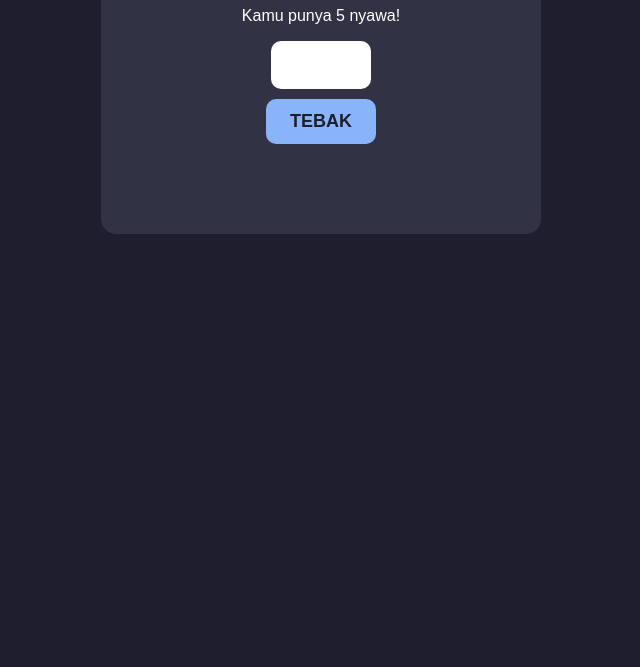
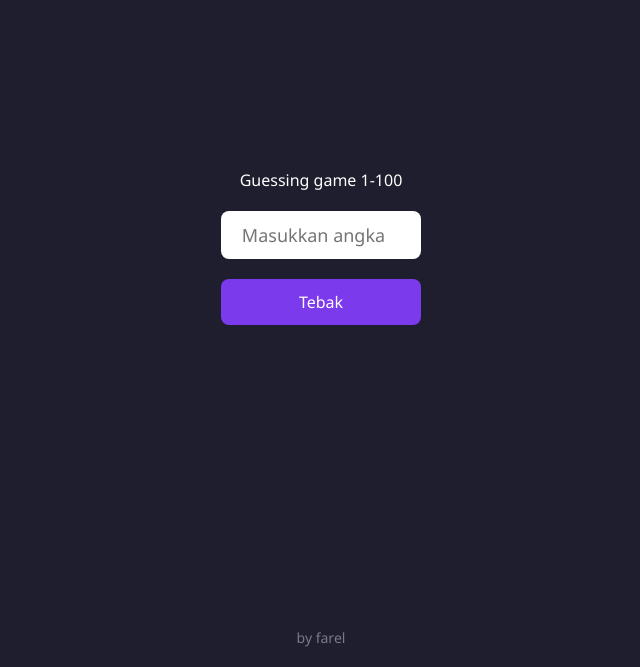
Before and after one commit to anandimuhammadfarel-gif/tebak-angka-game, a plain HTML site: page index.html in a window 1280 px wide. Shown: the part 133-800 px from the top of the page, without its empty margins (319-959 px from the left). Drawn offline with Linux system fonts and the light colour scheme.

Commit message:
Update index.html

```diff
--- a/index.html
+++ b/index.html
@@ -3,132 +3,118 @@
 <head>
   <meta charset="UTF-8">
   <meta name="viewport" content="width=device-width, initial-scale=1.0">
+  <title>Tebak Angka</title>
+
+  <!-- PWA Meta -->
+  <link rel="manifest" href="manifest.json">
   <meta name="theme-color" content="#1e1e2e">
-<title>Tebak Angka</title>
-<link rel="manifest" href="manifest.json">
+  <meta name="apple-mobile-web-app-capable" content="yes">
+
   <style>
+    * {
+      margin: 0;
+      padding: 0;
+      box-sizing: border-box;
+      font-family: 'Segoe UI', sans-serif;
+    }
+
     body {
-        font-family: Arial, sans-serif;
       background: #1e1e2e;
+      color: #fff;
+    }
+
+    .container {
+      display: flex;
+      flex-direction: column;
+      min-height: 100vh;
+      padding: 20px;
+      text-align: center;
+    }
+
+    h1 {
+      margin-top: 20px;
+      font-size: 28px;
+    }
+
+    .game {
+      flex: 1;
+      display: flex;
+      flex-direction: column;
+      justify-content: center;
+      gap: 20px;
+    }
+
+    input {
+      padding: 12px;
+      font-size: 18px;
+      border-radius: 8px;
+      border: none;
+      text-align: center;
+      width: 200px;
+      margin: 0 auto;
+    }
+
+    button {
+      padding: 12px 24px;
+      font-size: 16px;
+      border-radius: 8px;
+      border: none;
+      background: #7c3aed;
       color: white;
+      cursor: pointer;
+      width: 200px;
+      margin: 0 auto;
+    }
+
+    button:hover {
+      background: #6d28d9;
+    }
+
+    #result {
+      font-size: 20px;
+      min-height: 30px;
+    }
+
+    .credit {
+      font-size: 14px;
+      color: #a0a0b0;
       text-align: center;
-        padding: 20px;
-        margin: 0;
-    }
-    .container {
-        max-width: 400px;
-        margin: auto;
-        background: #313244;
-        padding: 20px;
-        border-radius: 15px;
-        margin-top: 20px;
-    }
-    h1 { color: #89b4fa; }
-    input {
-        font-size: 24px;
-        width: 80px;
-        text-align: center;
-        padding: 10px;
-        border-radius: 10px;
-        border: none;
-    }
-    button {
-        font-size: 18px;
-        padding: 12px 24px;
-        margin: 10px;
-        border: none;
-        border-radius: 10px;
-        background: #89b4fa;
-        color: #1e1e2e;
-        font-weight: bold;
-    }
-    button:active { background: #74c7ec; }
-    #pesan { font-size: 20px; margin: 15px 0; min-height: 30px; }
-    #btnInstall {
-        background: #a6e3a1;
-        display: none;
+      margin-top: 30px;
+      opacity: 0.7;
     }
   </style>
 </head>
 <body>
   <div class="container">
-    <h1>TEBAK ANGKA 1-10</h1>
-    <p id="info">Kamu punya 5 nyawa!</p>
-    <input type="number" id="tebakan" min="1" max="10">
-    <br>
-    <button onclick="tebak()">TEBAK</button>
-    <button id="btnInstall" onclick="installApp()">INSTALL APP</button>
-    <div id="pesan"></div>
-    <button onclick="resetGame()" style="display:none" id="btnReset">MAIN LAGI</button>
+    <h1>Tebak Angka</h1>
+
+    <div class="game">
+      <p>Guessing game 1-100</p>
+      <input type="number" id="guess" placeholder="Masukkan angka">
+      <button onclick="checkGuess()">Tebak</button>
+      <p id="result"></p>
+    </div>
+
+    <p class="credit">by farel</p>
   </div>
 
   <script>
-let deferredPrompt;
-let angkaRahasia = Math.floor(Math.random() * 10) + 1;
-let nyawa = 5;
-let percobaan = 0;
+    let target = Math.floor(Math.random() * 100) + 1;
 
-// Deteksi kalau bisa diinstall
-window.addEventListener('beforeinstallprompt', (e) => {
-    e.preventDefault();
-    deferredPrompt = e;
-    document.getElementById('btnInstall').style.display = 'inline-block';
-});
+    function checkGuess() {
+      let guess = document.getElementById('guess').value;
+      let result = document.getElementById('result');
 
-function installApp() {
-    if (deferredPrompt) {
-        deferredPrompt.prompt();
-        deferredPrompt.userChoice.then(() => {
-            deferredPrompt = null;
-            document.getElementById('btnInstall').style.display = 'none';
-        });
+      if (guess == target) {
+        result.textContent = "Benar! 🎉";
+      } else if (guess < target) {
+        result.textContent = "Terlalu kecil!";
+      } else {
+        result.textContent = "Terlalu besar!";
       }
     }
 
-function tebak() {
-    let tebakan = parseInt(document.getElementById('tebakan').value);
-    if (!tebakan || tebakan < 1 || tebakan > 10) {
-        document.getElementById('pesan').innerText = "Masukin angka 1-10 dong!";
-        return;
-    }
-
-    percobaan++;
-    if (tebakan === angkaRahasia) {
-        document.getElementById('pesan').innerText = `YESS bener! Menang dalam ${percobaan} kali 🔥`;
-        endGame();
-    } else if (tebakan < angkaRahasia) {
-        document.getElementById('pesan').innerText = "Kekecilan bro";
-    } else {
-        document.getElementById('pesan').innerText = "Kebesaran bro";
-    }
-
-    nyawa--;
-    document.getElementById('info').innerText = `Sisa nyawa: ${nyawa}`;
-    if (nyawa === 0) {
-        document.getElementById('pesan').innerText = `Kalah! Angkanya ${angkaRahasia}`;
-        endGame();
-    }
-    document.getElementById('tebakan').value = "";
-}
-
-function endGame() {
-    document.getElementById('tebakan').disabled = true;
-    document.querySelector('button[onclick="tebak()"]').disabled = true;
-    document.getElementById('btnReset').style.display = 'inline-block';
-}
-
-function resetGame() {
-    angkaRahasia = Math.floor(Math.random() * 10) + 1;
-    nyawa = 5;
-    percobaan = 0;
-    document.getElementById('info').innerText = "Kamu punya 5 nyawa!";
-    document.getElementById('pesan').innerText = "";
-    document.getElementById('tebakan').disabled = false;
-    document.querySelector('button[onclick="tebak()"]').disabled = false;
-    document.getElementById('btnReset').style.display = 'none';
-}
-
-// Daftar service worker biar bisa offline
+    // Register service worker for PWA
     if ('serviceWorker' in navigator) {
       navigator.serviceWorker.register('sw.js');
     }
```
Lines whose indentation alone changed are shown as unchanged.
